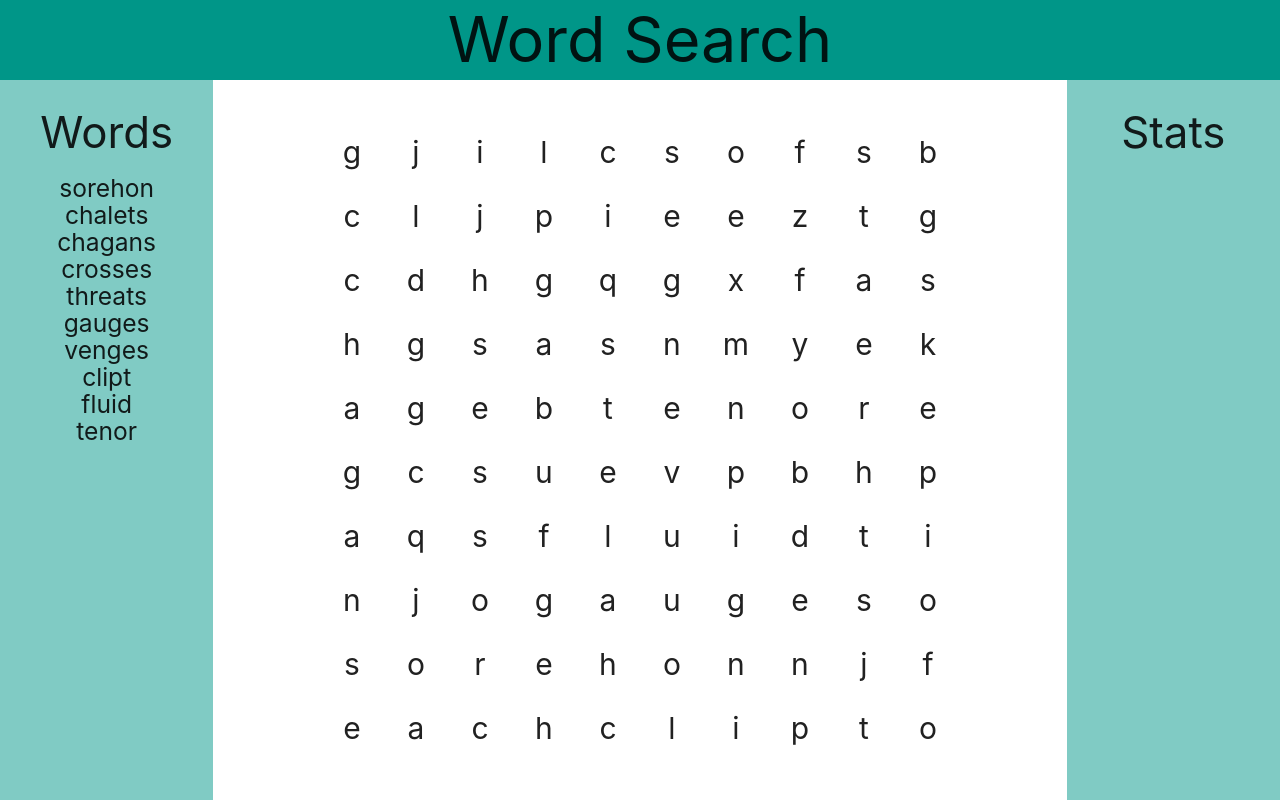
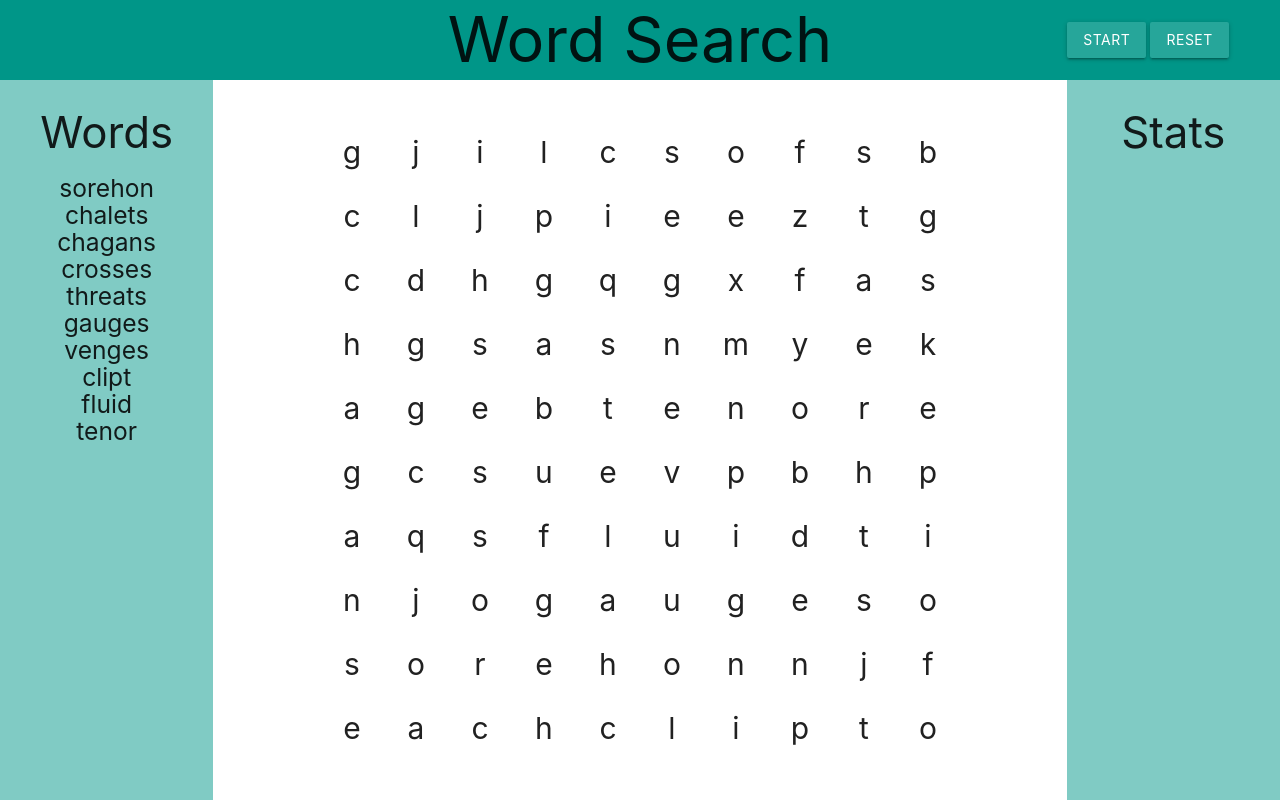
Before and after one commit to MichaelCapo23/word-match, a plain HTML site: page index.html in a window 1280 px wide. Drawn offline with nearby package versions, Linux system fonts and the light colour scheme.

Commit message:
Buttons Created

```diff
--- a/index.html
+++ b/index.html
@@ -3,6 +3,7 @@
 <head>
     <meta charset="UTF-8">
     <script src="https://code.jquery.com/jquery-3.1.0.js"></script>
+    <script src="https://cdnjs.cloudflare.com/ajax/libs/materialize/1.0.0/js/materialize.min.js"></script>
     <link rel="stylesheet" href="https://cdnjs.cloudflare.com/ajax/libs/materialize/1.0.0/css/materialize.min.css">
     <link rel="stylesheet" href="style.css">
     <script src="helper.js"></script>
@@ -14,6 +15,10 @@
     <div class="overallContainer">
         <header class="header teal">
             <h1 class="center-align title">Word Search</h1>
+            <div class="buttonContainer">
+                <a class="waves-effect waves-light btn startButton">Start</a>
+                <a class="waves-effect waves-light btn resetButton">Reset</a>
+            </div>
         </header>
         <div class="row">
             <div class="wordsArrContainer col s2 teal lighten-3">
--- a/main.js
+++ b/main.js
@@ -17,7 +17,7 @@ function createDomBoard(board) {
             const cell = $('<div>', {
                 'class': `${'' + y + x} cell`
             }).append($('<h5>', {
-                'class': 'cellText'  //generates random number for testing
+                'class': 'cellText'
             }));
             $('.boardContainer').append(cell);
         })
--- a/style.css
+++ b/style.css
@@ -8,6 +8,7 @@ body {
 .header {
     height: 10vh;
     width: 100%;
+    position: relative;
 }
 .row {
     margin: 0;
@@ -37,7 +38,6 @@ body {
 .cell {
     height: 10%;
     width: 10%;
-    border: white solid 1px;
     display: inline-block;
     background-color: white;
 }
@@ -56,8 +56,13 @@ h1, h5 {
     top: 50%;
     transform: translateY(-50%);
 }
-
 .canvas {
     position: absolute;
     pointer-events: none;
 }
+.buttonContainer {
+    position: absolute;
+    top: 50%;
+    right: 4%;
+    transform: translateY(-50%);
+}
```
